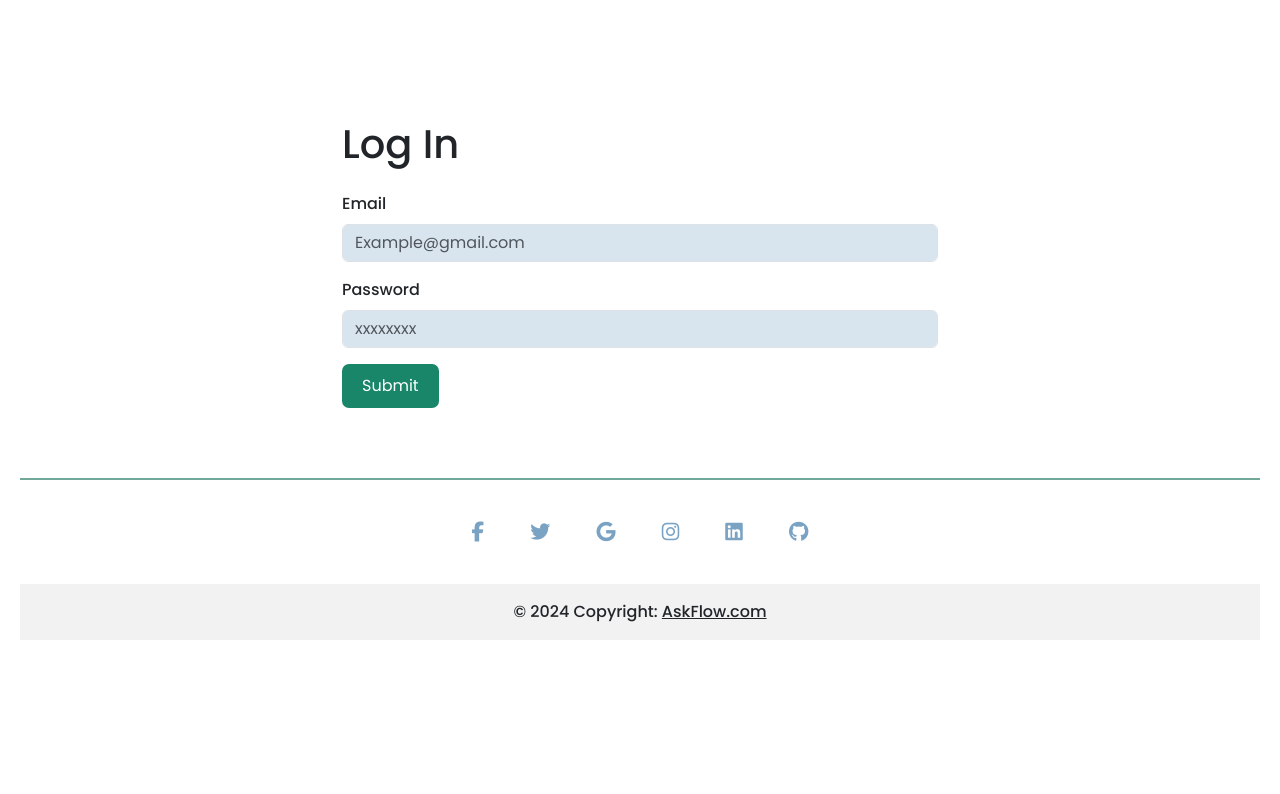
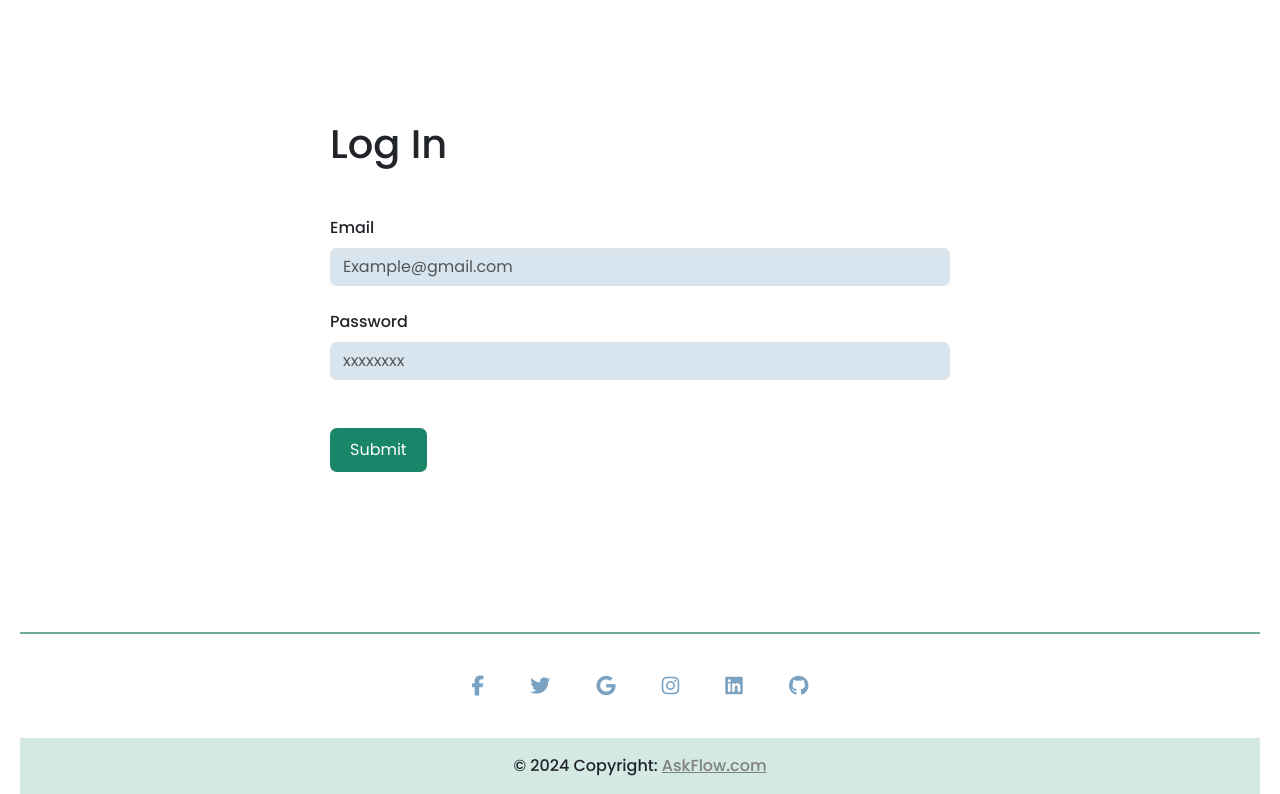
Before and after one commit to Haseeb1389446/Ask-Flow-Platform, a PHP site: the page made by index.php in a window 1280 px wide. Shown: the part 138-932 px from the top of the page. Before the commit the page ends 778 px from the top, so only its background shows below. Run offline with PHP 8.4, Linux system fonts and the light colour scheme.

Commit message:
Q&A Platform

```diff
--- a/client/footer.php
+++ b/client/footer.php
@@ -67,7 +67,7 @@
   <!-- Grid container -->
 
   <!-- Copyright -->
-  <div class="foot-part2 text-center p-3" style="background-color: rgba(0, 0, 0, 0.05);">
+  <div class="foot-part2 text-center p-3">
     © 2024 Copyright:
     <a class="text-body" href="./">AskFlow.com</a>
   </div>
--- a/client/login.php
+++ b/client/login.php
@@ -1,14 +1,14 @@
-<form class="col-6 container mt-5 pt-5" method="post" enctype="multipart/form-data">
-  <h1 class="mb-3 mt-4">Log In</h1>
+<form class="login col-6 container mt-5 pt-5" method="post" enctype="multipart/form-data">
+  <h1 class="mb-5 mt-4">Log In</h1>
   <div class="mb-3 mt-4">
     <label for="email" class="form-label">Email</label>
-    <input type="email" name="email" placeholder="Example@gmail.com" class="form-control" id="email">
+    <input type="email" name="email" placeholder="Example@gmail.com" class="form-control mb-4" id="email">
   </div>
   <div class="mb-3">
     <label for="password" class="form-label">Password</label>
-    <input type="password" name="password" placeholder="xxxxxxxx" class="form-control" id="password">
+    <input type="password" name="password" placeholder="xxxxxxxx" class="form-control mb-5" id="password">
   </div>
 
 
-  <button type="submit">Submit</button>
+  <button type="submit" name="submit">Submit</button>
 </form>
--- a/client/signup.php
+++ b/client/signup.php
@@ -1,4 +1,4 @@
-<form class="col-6 container mt-5 pt-5 form" method="post" enctype="multipart/form-data">
+<form class="signup col-6 container mt-5 pt-5" method="post" enctype="multipart/form-data" action="./server/requests.php">
   <h1 class="mb-3 mt-4">Sign Up</h1>
   <div class="mb-3 mt-4">
     <label for="name" class="form-label">Username</label>
@@ -17,5 +17,5 @@
     <input type="text" name="address" placeholder="Address" class="form-control" id="address">
   </div>
 
-  <button type="submit">Submit</button>
+  <button type="submit" name="submit">Submit</button>
 </form>
--- a/public/style.css
+++ b/public/style.css
@@ -11,11 +11,57 @@ body{
     margin: 0 20px;
 }
 
-/* navbar */
+/* Navbar */
 
+nav{
+    border-bottom: 2px solid #198669 !important;
+}
+
+nav a{
+    color: gray !important;
+    cursor: pointer !important;
+}
+
+nav a:hover{
+    color: #28699F !important;
+}
+
+
+nav ul{
+    margin-right: 20px !important;
+}
+
+.dropdown-menu{
+    border: 2px solid #137057;
+}
+
+.dropdown-divider{
+    border: 1px solid #137057;
+}
+
+.main-container input{
+    background-color: #286a9f2d !important;
+}
+
+.main-container input:focus{
+    box-shadow: none !important;
+    border-color: #198669 !important;
+}
 
 nav button i{
     color: #198669 !important;
+}
+
+/* Navbar End */
+
+/* Forms */
+
+.login{
+    padding: 20vh 0;
+}
+
+.signup{
+    padding: 20vh 0;
 }
 
 form button{
@@ -27,10 +73,31 @@ form button{
     border: none;
 }
 
+form button:hover{
+    background-color: #137057;
+}
+
+/* Forms End */
+
+/* Footer */
+
 footer{
-    position: relative !important;
-    bottom: -70px !important;
     border-top: 2px solid #1370579a;
+}
+
+.foot-part2{
+    background-color: #1986692f;
+}
+
+.foot-part2 a{
+    /* color: #286a9f9f !important; */
+    color: gray !important;
+}
+
+.foot-part2 a:hover{
+    /* color: #28699F !important; */
+    color: #28699F !important;
+    transition: all ease .3s;
 }
 
 footer i{
@@ -43,44 +110,6 @@ footer i:hover{
     transition: all ease .3s;
 }
 
-form button:hover{
-    background-color: #137057;
-}
-
-.header-input,form input{
-    background-color: #286a9f2d !important;
-}
-
-.main-container input:focus{
-    box-shadow: none !important;
-    border-color: #198669 !important;
-}
-
-a{
-    color: gray !important;
-    cursor: pointer !important;
-}
-
-a:hover{
-    color: #28699F !important;
-}
-
-nav{
-    border-bottom: 2px solid #198669 !important;
-}
-
-ul{
-    margin-right: 20px !important;
-}
-
-.dropdown-menu{
-    border: 2px solid #137057;
-}
-
-.dropdown-divider{
-    border: 1px solid #137057;
-}
-
-
+/* Footer End */
 
 /* HEADER END */
```
Also changed, not shown: server/requests.php (added, +13 -0 lines).
